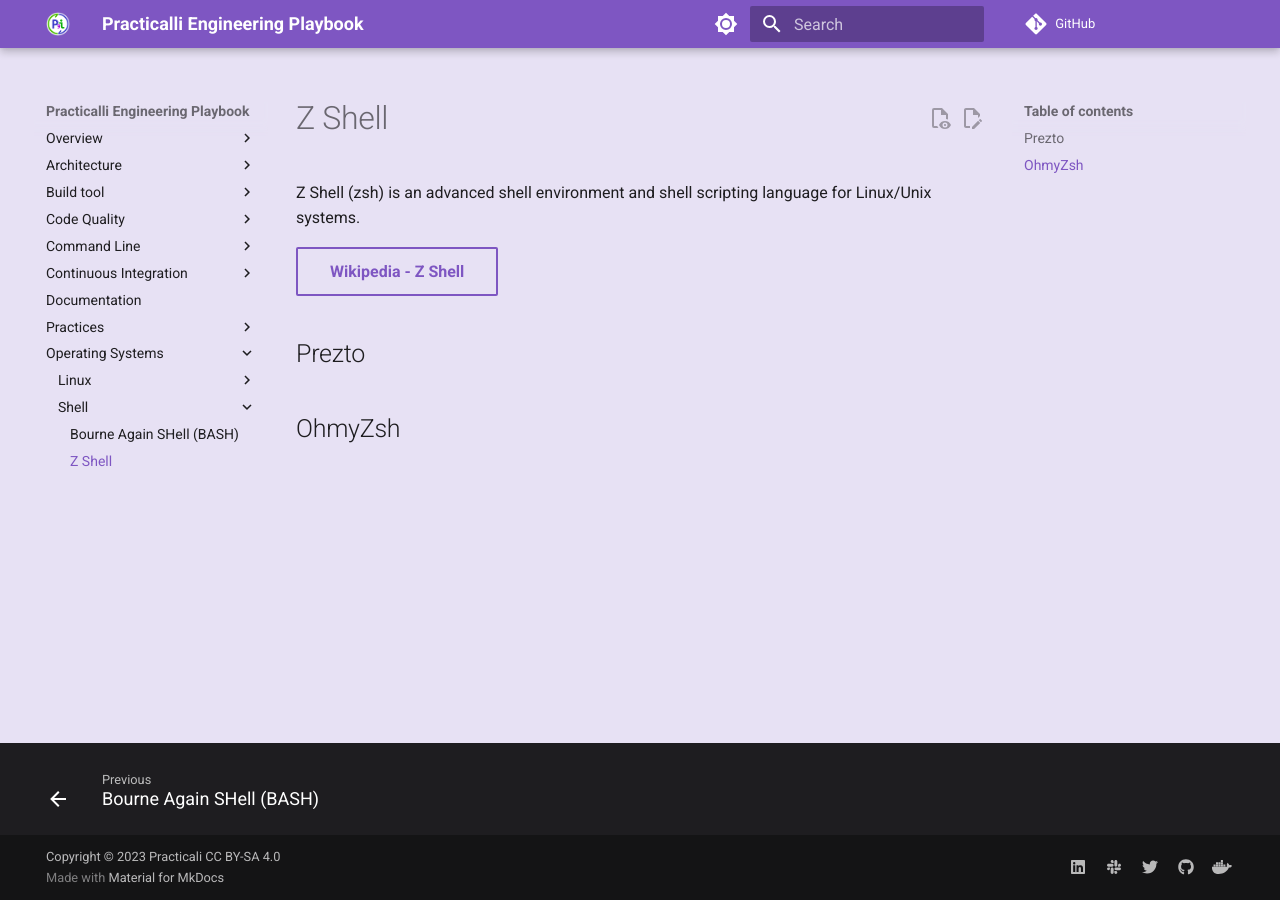
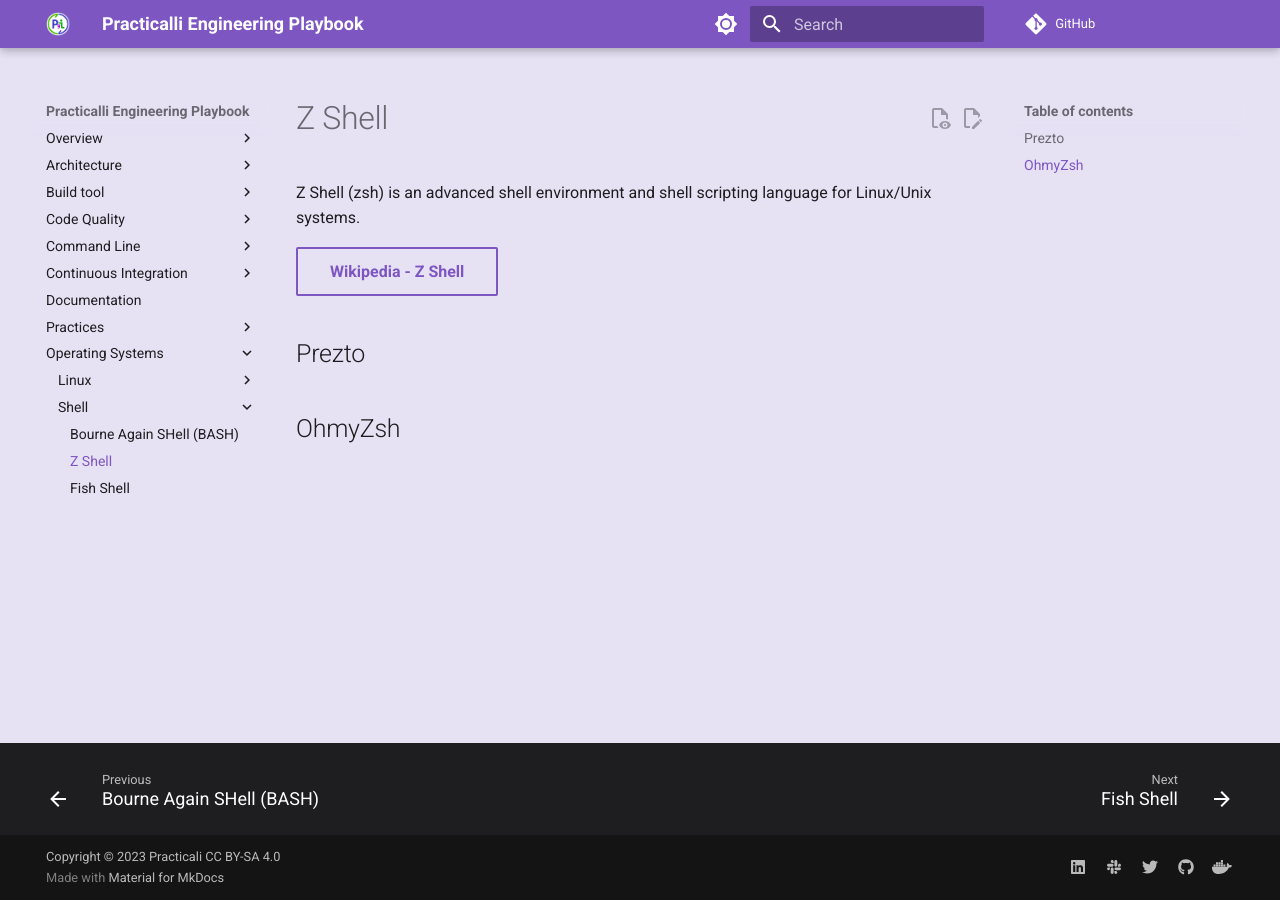
Before and after one commit to practicalli/engineering-playbook, an MkDocs documentation site: the page built from docs/os/shell/zsh.md, in a window 1280 px wide. Built offline with MkDocs 1.6.1 and Material for MkDocs 9.7.7, drawn with Linux system fonts in a browser that asks for light colours; plug-ins that fetch from the network failed and are left out; comment, search, counter and statistics services are not loaded.

Commit message:
os: start of fish shell page

```diff
--- /dev/null
+++ b/docs/os/shell/fish.md
@@ -0,0 +1 @@
+# Fish Shell
--- a/mkdocs.yml
+++ b/mkdocs.yml
@@ -188,3 +188,4 @@
           - os/shell/index.md
           - os/shell/bash.md
           - os/shell/zsh.md
+          - os/shell/fish.md
```
